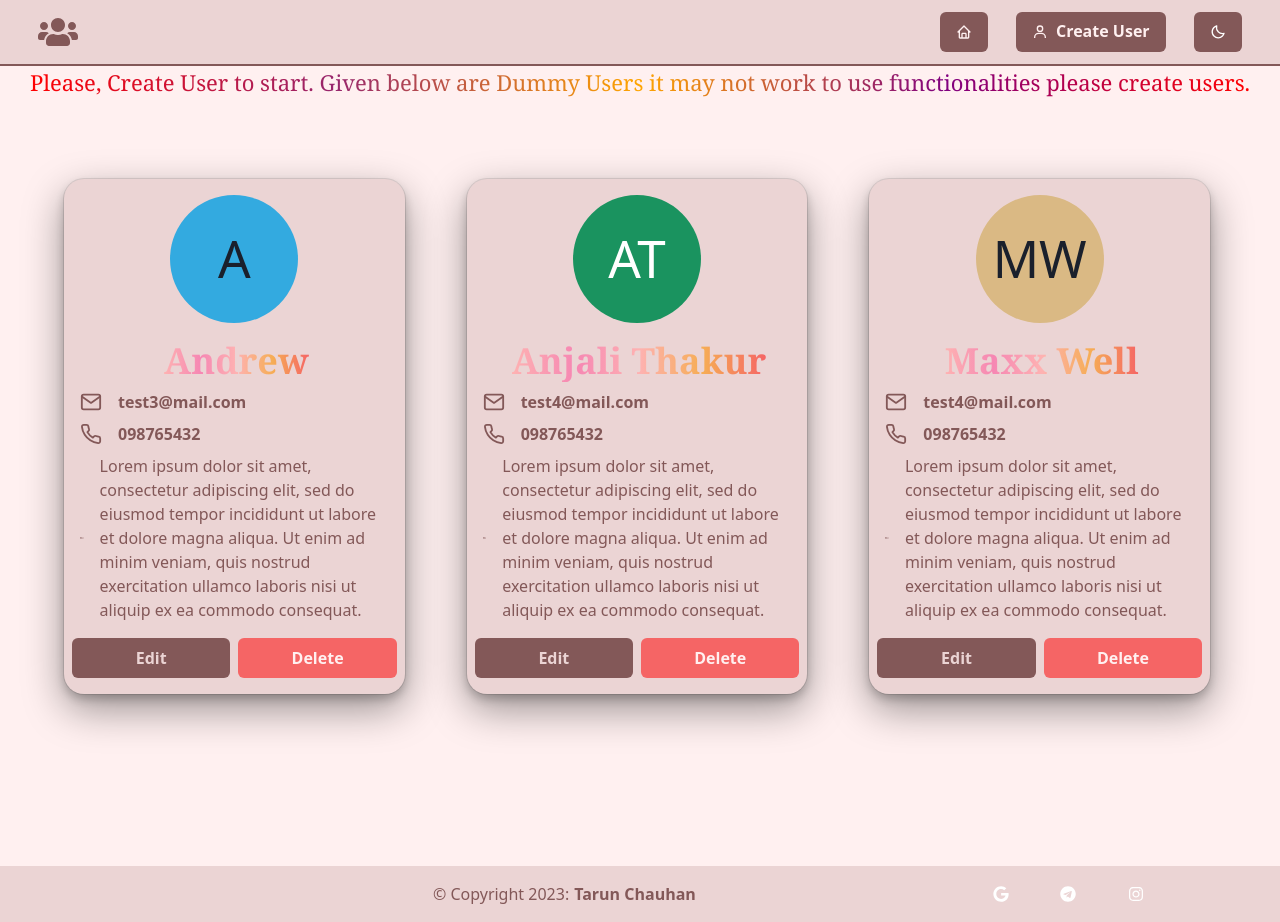
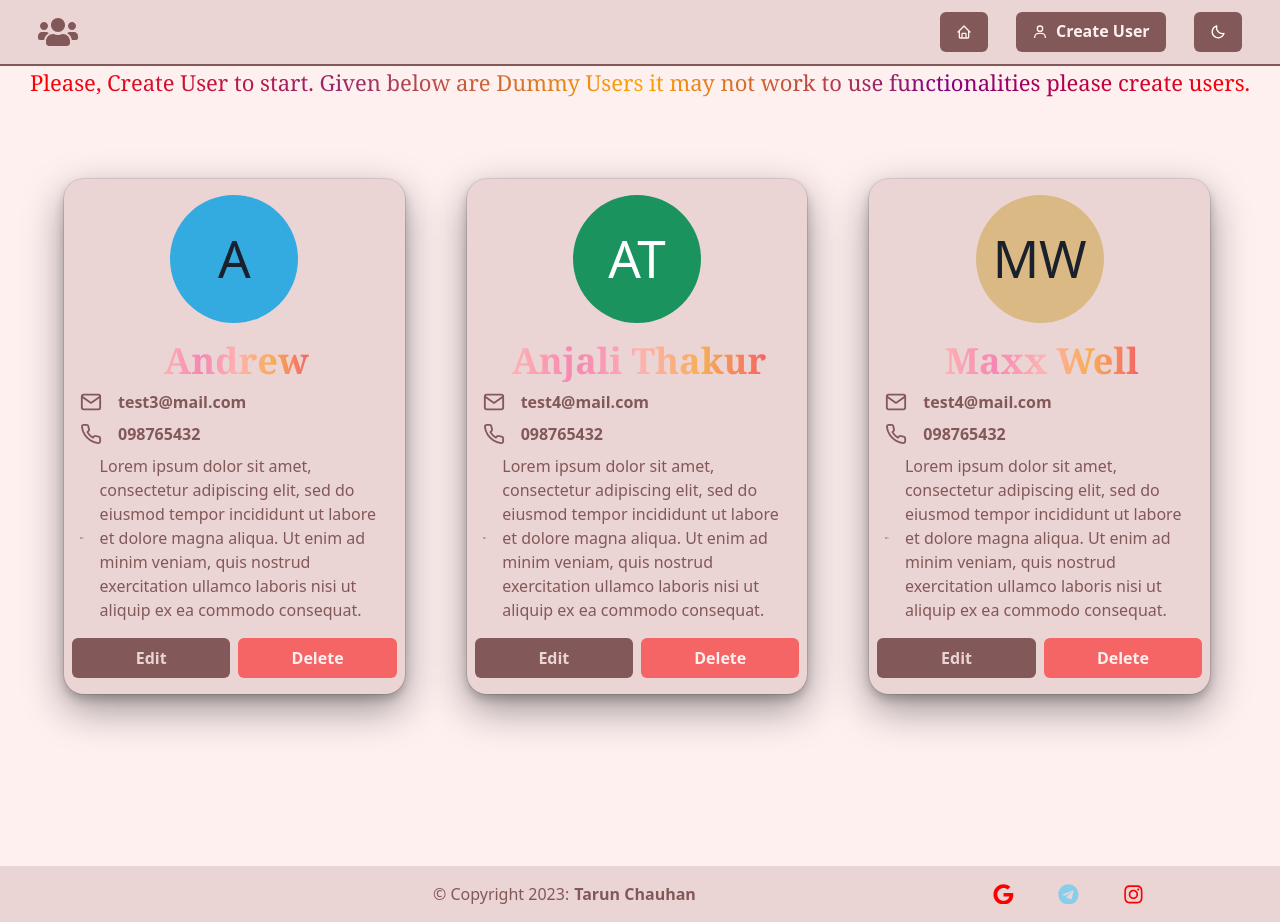
Before and after one commit to tarunkundal/user_management-app, a React (Create React App) app: page / in a window 1280 px wide. Built offline with nearby package versions, Linux system fonts and the light colour scheme.

Commit message:
footer modified

```diff
--- a/src/components/Footer.tsx
+++ b/src/components/Footer.tsx
@@ -24,15 +24,15 @@ const Footer = () => {
             Tarun Chauhan
           </Text>
         </Flex>
-        <Flex justifyContent={"space-between"} w={"15%"}>
+        <Flex justifyContent={"space-between"} w={{ base: "35%", md: "15%" }}>
           <a href="https://www.goole.com">
-            <FaGoogle cursor={"pointer"} />
+            <FaGoogle cursor={"pointer"} size={"1.3rem"} color="red" />
           </a>
           <a href="https://www.telegram.com">
-            <FaTelegram cursor={"pointer"} />
+            <FaTelegram cursor={"pointer"} size={"1.3rem"} color="skyblue" />
           </a>
           <a href="https://www.instagram.com">
-            <FaInstagram cursor={"pointer"} />
+            <FaInstagram cursor={"pointer"} size={"1.3rem"} color="red" />
           </a>
         </Flex>
       </Stack>
```
